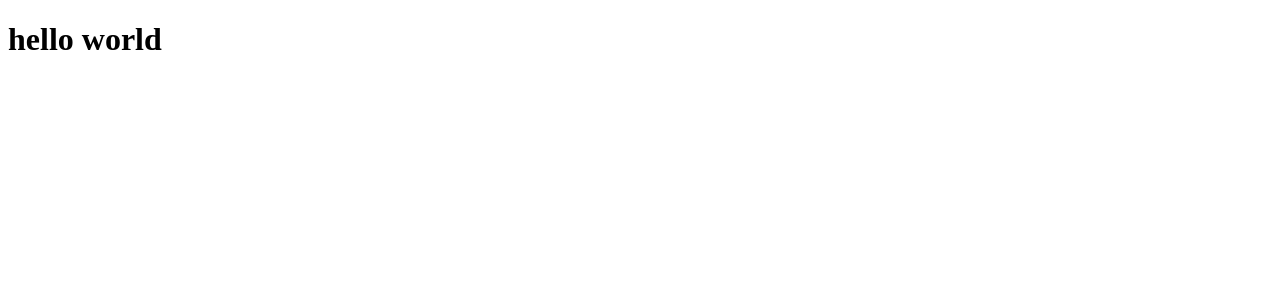
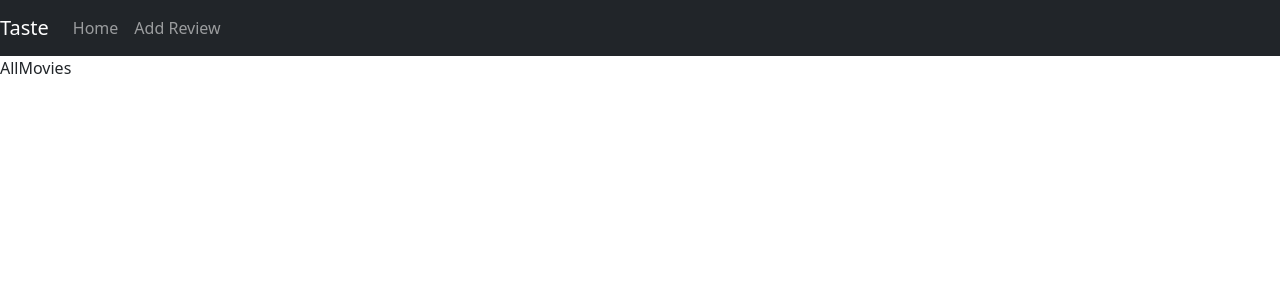
Before and after one commit to AhmedTrifi/Movies-Store, a React (Create React App) app in the folder client/: page / in a window 1280 px wide. Shown: the top 300 px of the page. Built offline with nearby package versions, Linux system fonts and the light colour scheme; the HTML template or start-up script is replaced by a standard one.

Commit message:
adding the navbar in the header component and the route in the app js

```diff
--- a/client/public/index.html
+++ b/client/public/index.html
@@ -9,6 +9,19 @@
       name="description"
       content="Web site created using create-react-app"
     />
+     <!--  bootstrap cdn -->
+
+   <link
+     rel="stylesheet"
+     href="https://cdn.jsdelivr.net/npm/bootstrap@5.2.0/dist/css/bootstrap.min.css"
+   />
+   <script
+     src="https://cdn.jsdelivr.net/npm/bootstrap@5.2.0/dist/js/bootstrap.bundle.min.js"
+     crossorigin
+   ></script>
+
+     <!--  bootstrap cdn -->
+
     <link rel="apple-touch-icon" href="%PUBLIC_URL%/logo192.png" />
     <!--
       manifest.json provides metadata used when your web app is installed on a
--- a/client/src/App.js
+++ b/client/src/App.js
@@ -1,10 +1,36 @@
 import './App.css';
-
+import AddMovie from './components/AddMovie';
+import AllMovies from './components/AllMovies';
+import Header from './components/Header';
+import OneMovie from './components/OneMovie';
+import {BrowserRouter,Route,Routes} from "react-router-dom"
 function App() {
   return (
-    <div className="App">
-      <h1>hello world</h1>
-    </div>
+    <BrowserRouter>
+      <div className="bg-white" style={{ height: "100vh" }}>
+        <Header  />
+        <Routes>
+          <Route
+            path="/"
+            element={
+                 <AllMovies />
+             }
+          />
+          <Route
+            path="/add"
+            element={
+                 <AddMovie />
+             }
+          />
+          <Route
+            path="/:id"
+            element={
+                <OneMovie />
+            }
+          />
+        </Routes>
+       </div>
+    </BrowserRouter>
   );
 }
 
--- a/client/src/components/Header.js
+++ b/client/src/components/Header.js
@@ -1,9 +1,25 @@
 import React from 'react'
-
+import {Link} from 'react-router-dom'
 function Header() {
   return (
-    <div>Header</div>
-  )
+<nav class="navbar navbar-expand-lg navbar-dark bg-dark">
+  <a class="navbar-brand" href="#">Taste</a>
+  <button class="navbar-toggler" type="button" data-toggle="collapse" data-target="#navbarNav" aria-controls="navbarNav" aria-expanded="false" aria-label="Toggle navigation">
+    <span class="navbar-toggler-icon"></span>
+  </button>
+  <div class="collapse navbar-collapse" id="navbarNav">
+  <ul class="navbar-nav mr-auto">
+  <li class="nav-item active">
+
+          <Link class="nav-link " to="/">Home</Link>
+          </li>
+          <li class="nav-item active">
+
+         <Link class="nav-link " to="/add">Add Review</Link>
+         </li>
+       </ul>
+   </div>
+</nav>  )
 }
 
 export default Header
```
Also changed, not shown: client/src/components/AddMovie.jsx (deleted, +0 -9 lines).
